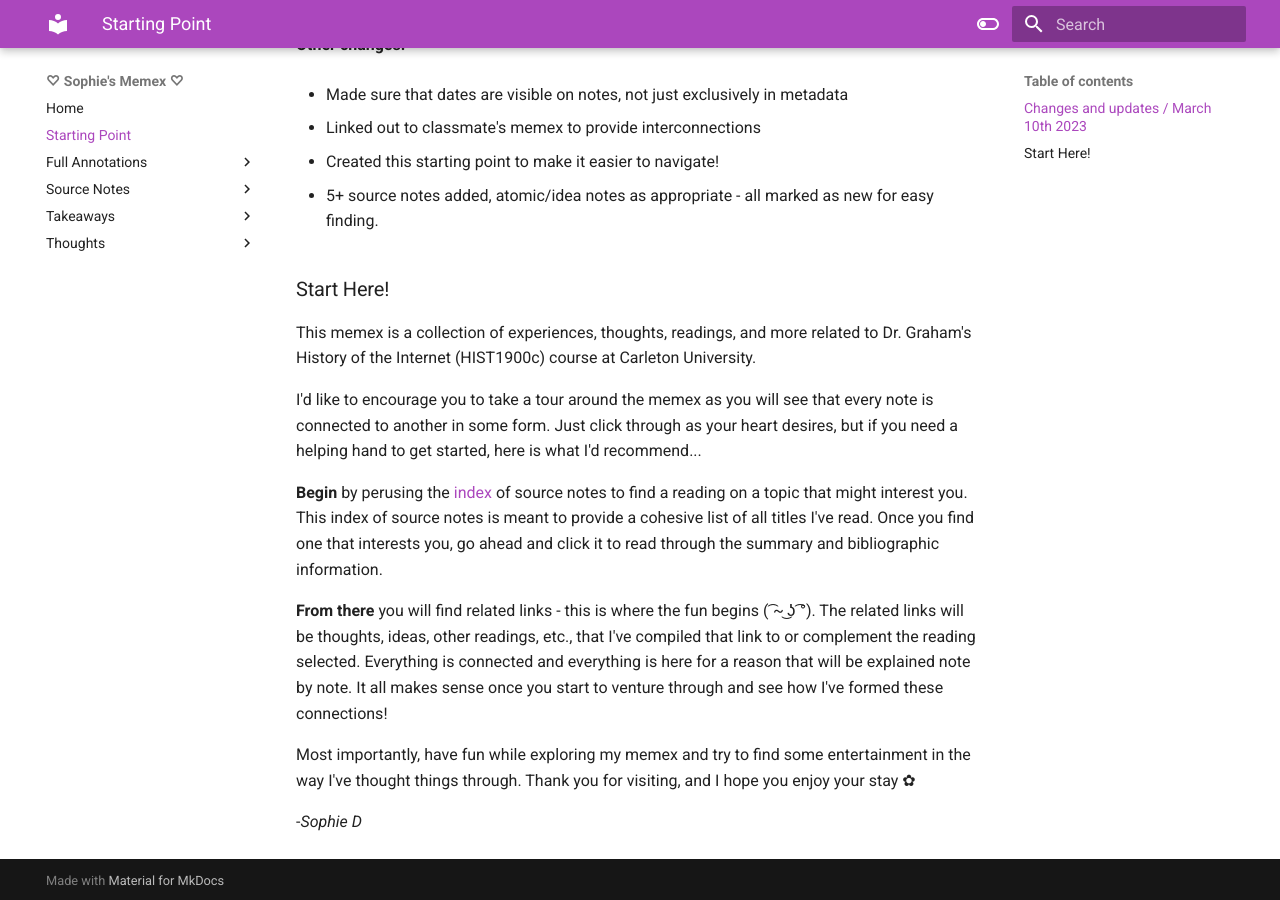
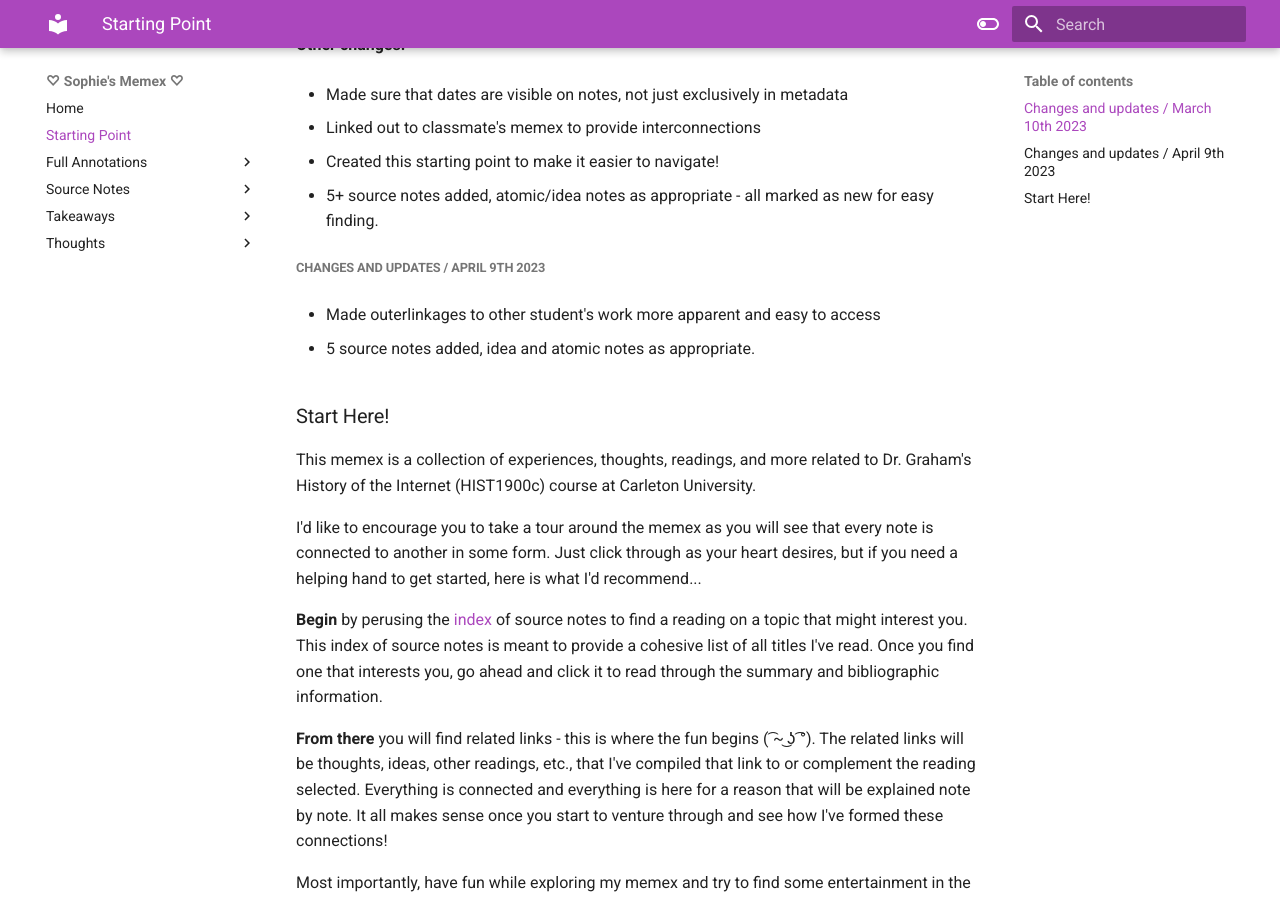
Before and after one commit to probablyanxious/hist1900-memex, an MkDocs documentation site: the page built from docs/Starting Point.md, in a window 1280 px wide and 900 px high, scrolled down 477 px. Built offline with MkDocs 1.6.1 and Material for MkDocs 9.7.7, drawn with Linux system fonts in a browser that asks for light colours.

Commit message:
Update Starting Point.md

```diff
--- a/docs/Starting Point.md
+++ b/docs/Starting Point.md
@@ -22,6 +22,12 @@
 
 - 5+ source notes added, atomic/idea notes as appropriate - all marked as new for easy finding.
 
+##### Changes and updates / April 9th 2023
+
+- Made outerlinkages to other student's work more apparent and easy to access
+
+- 5 source notes added, idea and atomic notes as appropriate.
+
 
 ### Start Here!
 
```
